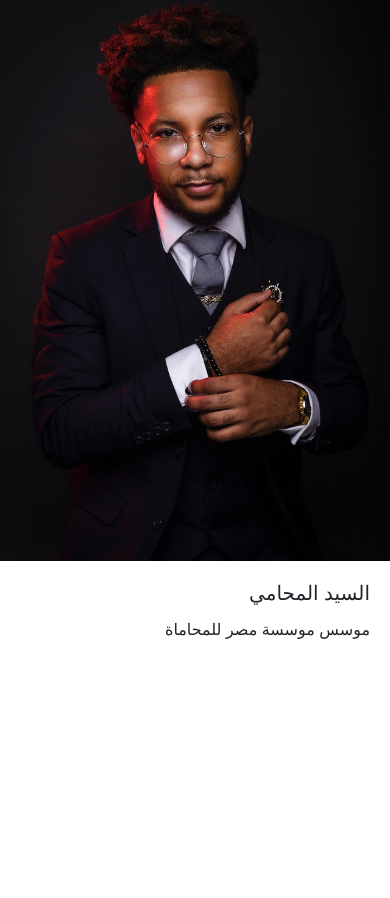
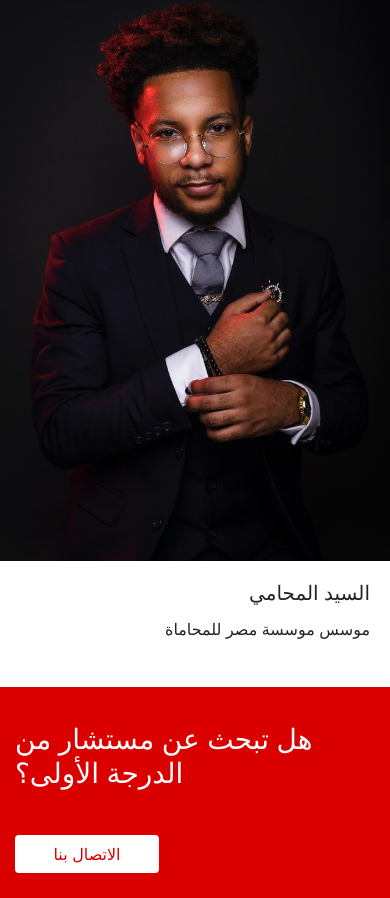
Before and after one commit to mostafamohamedmostafa/Law-Firm-colorlib-2, a plain HTML site: page index.html in a window 390 px wide. Shown: the part 7499-8397 px from the top of the page. Before the commit the page ends 8175 px from the top, so only its background shows below. Drawn offline with nearby package versions, Linux system fonts and the light colour scheme.

Commit message:
adding add to action

```diff
--- a/index.html
+++ b/index.html
@@ -426,11 +426,25 @@
     </div>
 </section>
 
+    <!-- End Team Section -->
 
 
+        <!-- Start Call TO Action Section -->
 
+        <section class="call-to-action">
+            <div class="container">
+                <div class="row call-to-action-content">
+                    <div class="col-lg-6">
+                        <h3>هل تبحث عن مستشار من الدرجة الأولى؟</h3>
+                    </div>
+                    <div class="col-lg-6">
+                        <button class="btn">الاتصال بنا</button>
+                    </div>
+                </div>
+            </div>
+        </section>
 
-    <!-- End Team Section -->
+        <!-- End Call TO Action Section -->
 
 
     <!-- Optional JavaScript -->
--- a/styles/index.css
+++ b/styles/index.css
@@ -324,3 +324,39 @@ body {
 
 }
 /*<!-- End Team Section -->*/
+
+
+/*<!-- Start Call TO Action Section -->*/
+
+.call-to-action {
+  background-color:#da0000;
+  height: 25vh;
+  margin-top: 3%;
+  color: white;
+}
+
+.call-to-action .call-to-action-content h3 , button{
+  margin-top:10%;
+
+}
+
+.call-to-action .call-to-action-content button{
+  margin-top:10%;
+  background-color: white;
+  width: 40%;
+  color: #da0000;
+
+}
+
+@media (max-width: 768px) {
+  .call-to-action .call-to-action-content h3 , button{
+    margin-top:10%;
+
+  }
+
+  .call-to-action .call-to-action-content button{
+
+  }
+}
+
+/*<!-- End Call TO Action Section -->*/
```
